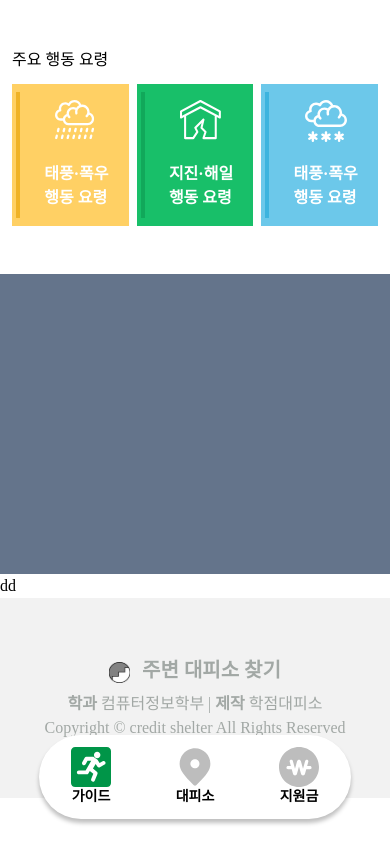
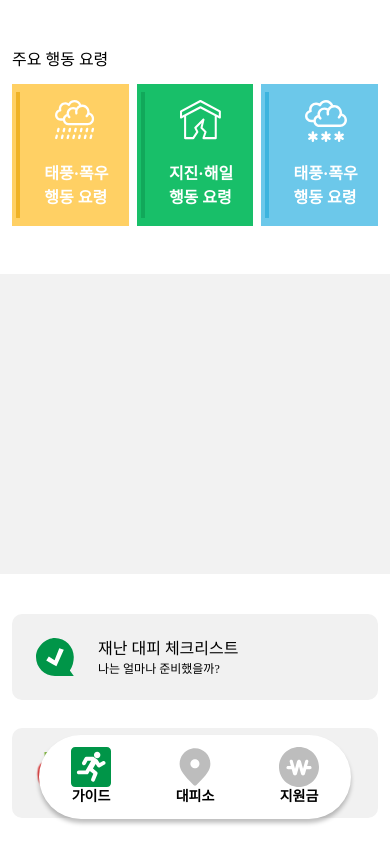
Before and after one commit to charade6/safetymap-nextjs, a Next.js app: page /guide in a window 390 px wide. Shown: the top 844 px of the page. Built offline with nearby package versions, Linux system fonts and the light colour scheme; no server answers; a web font is replaced by a local one.

Commit message:
style: 반응형 스타일

```diff
--- a/components/BehiverBox.tsx
+++ b/components/BehiverBox.tsx
@@ -47,7 +47,7 @@ export default function BehaviorBox({
           </h2>
           <div className="flex justify-center w-full md:justify-end">
             <Ico
-              className="mr-0 md:mr-2 fill-white group-hover:fill-[#333333] w-[42px] h-[42px] sm:w-[56px] sm:h-[56px] md:w-[74px] md:h-[74px]"
+              className="mr-0 md:mr-2 fill-white group-hover:fill-[#333333] w-[42px] h-[42px] sm:w-[52px] sm:h-[52px] md:w-[63px] md:h-[63px] lg:w-[74px] lg:h-[74px]"
               viewBox="0 0 74 74"
             />
           </div>
--- a/layout/Layout.tsx
+++ b/layout/Layout.tsx
@@ -23,11 +23,11 @@ export default function Layout({ children }: PropsWithChildren) {
       {children}
       {router.pathname === '/map' || router.pathname === '/404' ? null : (
         <footer className="flex flex-col h-[200px] bg-[#F2F2F2] text-center text-[#A2A8A5] justify-center">
-          <h3 className="mb-2 text-xl font-bold">
+          <h3 className="mb-2 text-base font-bold sm:text-lg md:text-xl">
             <IcoLogo className="inline mr-3" />
             주변 대피소 찾기
           </h3>
-          <p>
+          <p className="text-xs sm:text-sm md:text-base">
             <span className="font-bold">학과</span> 컴퓨터정보학부 &#124;&#160;
             <span className="font-bold">제작</span> 학점대피소
           </p>
--- a/pages/guide/index.tsx
+++ b/pages/guide/index.tsx
@@ -1,5 +1,7 @@
 import { NextPage } from 'next';
 import BehaviorBox from '../../components/BehiverBox';
+import IcoApple from '../../public/ico/icon-apple.svg';
+import IcoCheck from '../../public/ico/icon-check.svg';
 
 const Guide: NextPage = () => {
   return (
@@ -47,12 +49,50 @@ const Guide: NextPage = () => {
           </div>
         </div>
       </section>
-      <section className="w-full h-[300px] bg-slate-500">
+      <section className="w-full h-[300px] bg-[#F2F2F2]">
         <div />
       </section>
       <section>
-        <div className="w-full xl:w-[1280px] mx-auto">
-          <div>dd</div>
+        <div className="flex flex-col sm:flex-row xl:w-[1280px] my-10 mx-3 xl:mx-auto">
+          <a
+            className="flex sm:w-2/4 mb-7 sm:mb-0 mr-0 sm:mr-5 bg-[#F1F1F1] rounded-[10px] items-center"
+            href="https://m.safekorea.go.kr/idsiSFK/neo/main_m/chk/emergencySupplies.html"
+            target="_blank"
+            rel="noopener noreferrer"
+          >
+            <IcoCheck
+              className="m-6 w-[38px] h-[38px] md:w-[44px] md:h-[44px]"
+              viewBox="0 0 44 44"
+            />
+            <div className="flex flex-col justify-center">
+              <h2 className="text-base font-medium sm:text-lg md:text-xl">
+                재난 대피 체크리스트
+              </h2>
+              <span className="text-xs sm:text-sm md:text-base">
+                나는 얼마나 준비했을까?
+              </span>
+            </div>
+          </a>
+
+          <a
+            className="flex sm:w-2/4 bg-[#F1F1F1] rounded-[10px]"
+            href="https://www.nongsaro.go.kr/portal/ps/psv/psvr/psvre/curationDtl.ps?menuId=PS03352&srchCurationNo=1536"
+            target="_blank"
+            rel="noopener noreferrer"
+          >
+            <IcoApple
+              className="m-6 w-[42px] h-[42px] md:w-[50px] md:h-[50px]"
+              viewBox="3 0 54 54"
+            />
+            <div className="flex flex-col justify-center">
+              <h2 className="text-base font-medium sm:text-lg md:text-xl">
+                농업 피해 예방
+              </h2>
+              <span className="text-xs sm:text-sm md:text-base">
+                농업 피해를 예방하세요.
+              </span>
+            </div>
+          </a>
         </div>
       </section>
     </>
```
Also changed, not shown: public/ico/icon-apple.svg (added), public/ico/icon-check.svg (added).
